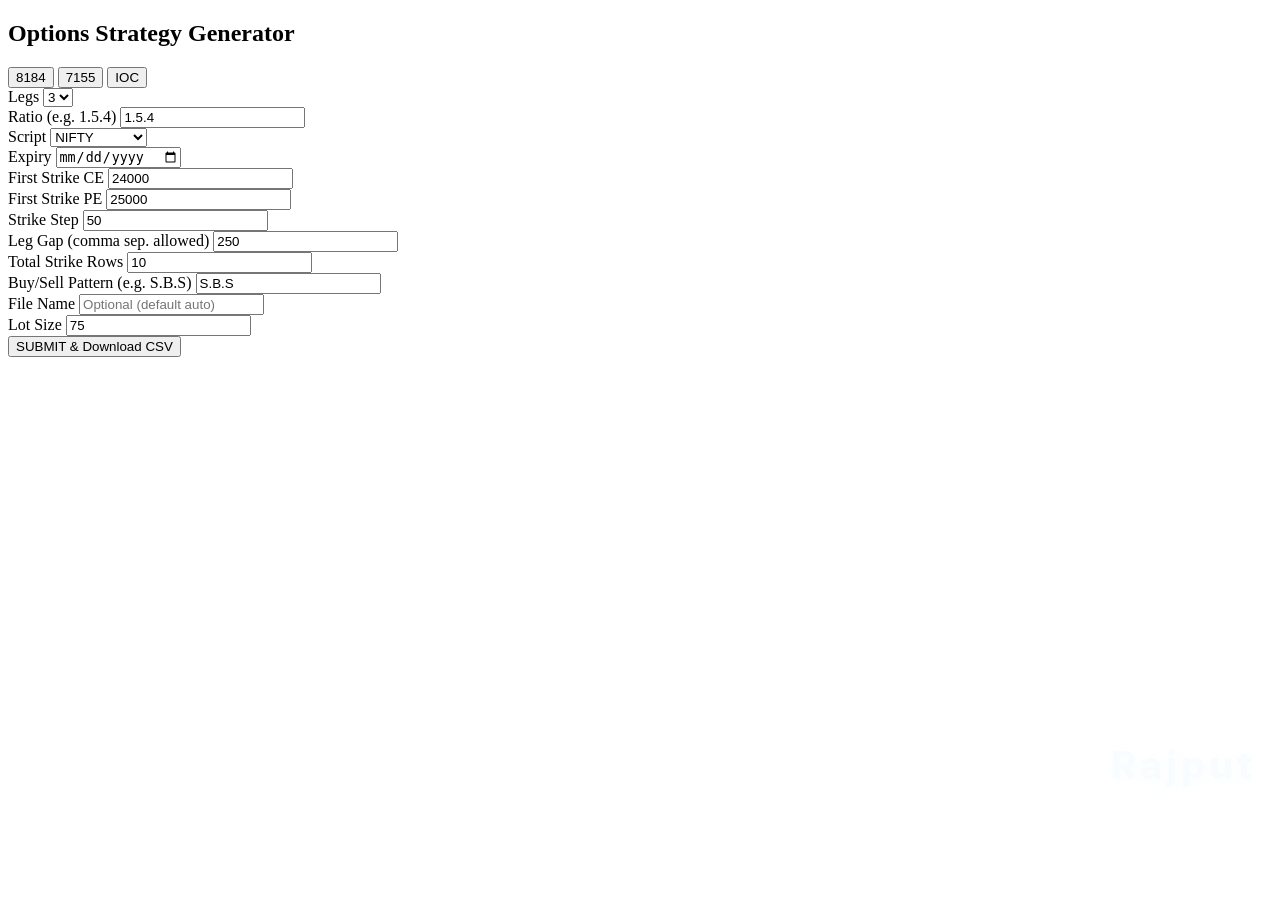
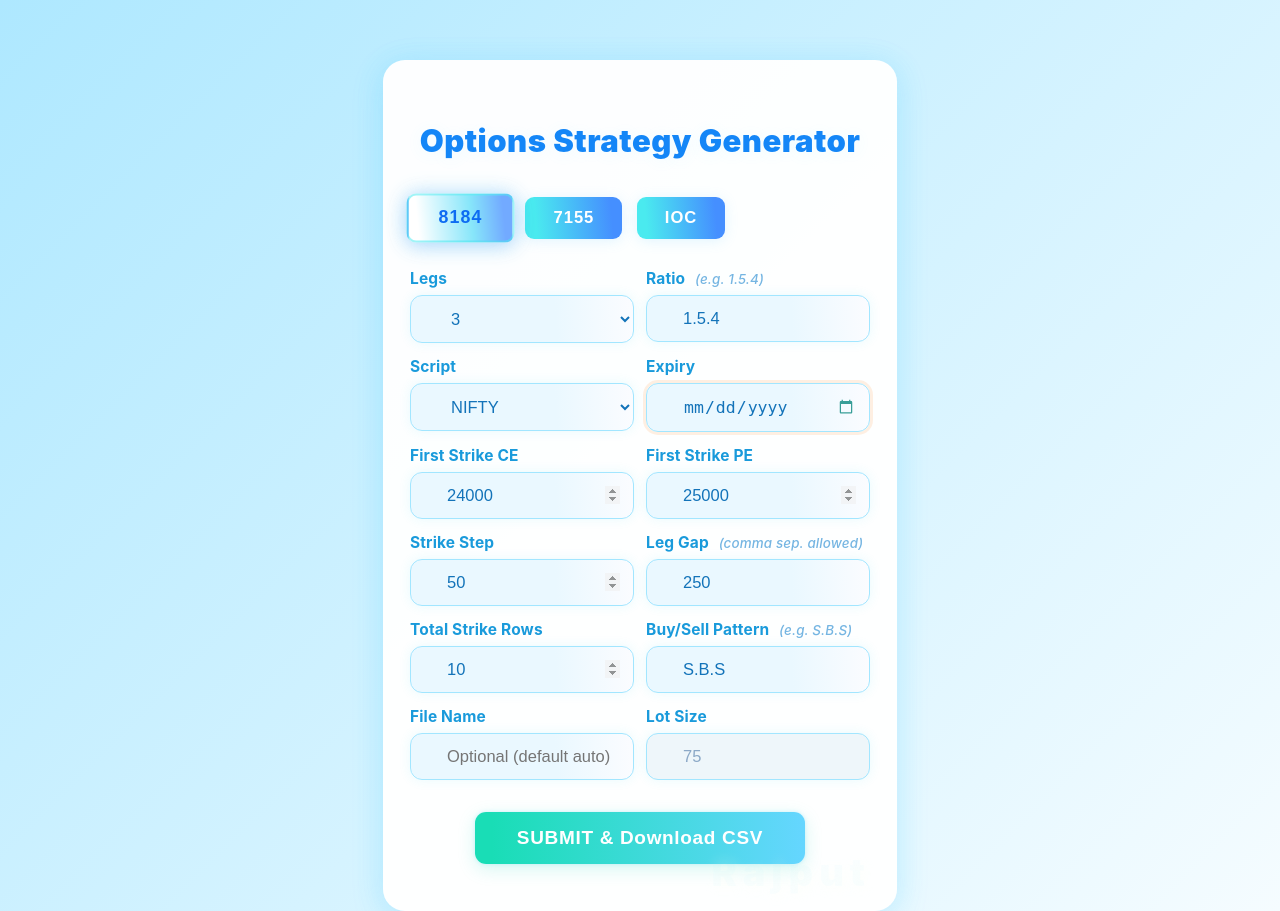
Before and after one commit to mohitrajput9800/Optionstrategy, a Flask app: page / in a window 1280 px wide. Before the commit the page ends 357 px from the top, so only its background shows below. Run offline with Flask 3, Linux system fonts and the light colour scheme.

Commit message:
Update form.html

```diff
--- a/templates/form.html
+++ b/templates/form.html
@@ -1,30 +1,167 @@
 <!DOCTYPE html>
-<html>
+<html lang="en">
 <head>
   <title>Options Strategy Generator</title>
   <meta charset="UTF-8">
-  <meta name="viewport" content="width=device-width,initial-scale=1.0">
+  <meta name="viewport" content="width=device-width, initial-scale=1">
   <style>
-    /* Stylish + watermark code, see my previous code for details (use as given) */
-    /* ... CSS as in my last reply ... */
+/* Reset & base */
+body {
+  margin: 0;
+  padding: 0;
+  min-height: 100vh;
+  background: linear-gradient(135deg, #aee8ff 0%, #f5fcff 100%);
+  font-family: 'Inter', 'Segoe UI', 'Roboto', Arial, sans-serif;
+}
+
+/* Main Card */
+.box {
+  max-width: 460px;
+  background: rgba(255,255,255,0.97);
+  margin: 60px auto 0 auto;
+  border-radius: 22px;
+  box-shadow: 0 8px 32px rgba(67,202,255,0.18), 0 2px 30px #1bd0ff18;
+  padding: 36px 27px 36px 27px;
+  position: relative;
+  overflow: hidden;
+  z-index: 1;
+  /* card glass glow */
+}
 .box:after {
   content: "Rajput";
   position: absolute;
-      bottom: 12px;
-      right: 24px;
+  bottom: 16px;
+  right: 26px;
+  z-index: 0;
   font-size: 38px;
-      font-weight: 800;
-      color: #4bb4fc17;
-      font-family: 'Inter', 'Segoe UI', Arial, sans-serif;
+  font-weight: 900;
+  letter-spacing: 6px;
+  color: #5ad7fb29;
+  font-family: 'Montserrat', 'Inter', Arial, sans-serif;
+  opacity: 0.19;
+  user-select: none;
   pointer-events: none;
-      z-index: 0;
-      white-space: nowrap;
-      letter-spacing: 4px;
-      user-select: none;
-      opacity: 0.30;
-      text-shadow: 0 2px 16px #66d3ff20, 2px 4px 10px #fff2;
+  filter: blur(0.4px);
+  text-shadow: 0 5px 24px #8beeff11, 2px 3px 11px #ffe;
 }
-    /* rest: ... (see my previous reply for full stylish look!) ... */
+
+/* Main header */
+h2 {
+  font-size: 31px;
+  font-weight: 900;
+  letter-spacing: 0.5px;
+  color: #1486f7;
+  text-align: center;
+  margin-bottom: 36px;
+  text-shadow: 0 2px 16px #56e0fc15;
+}
+
+/* Mode buttons */
+.button-row#modebuttons {
+  margin-bottom: 26px;
+}
+.btnmode {
+  background: linear-gradient(84deg, #4aeaef 12%, #458fff 88%);
+  color: #fff;
+  font-size: 16.6px;
+  font-weight: bold;
+  border-radius: 9px;
+  padding: 11px 28px;
+  margin-right: 10px;
+  margin-bottom: 2px;
+  border: none;
+  cursor: pointer;
+  letter-spacing: 1px;
+  transition: background 0.18s, box-shadow 0.18s, transform 0.13s;
+  box-shadow: 0 2px 13px #64cafe2e;
+}
+.btnmode.active,
+.btnmode:active {
+  background: linear-gradient(84deg, #fff 10%, #87e6fa 60%, #72aaff 90%);
+  color: #0e6cf2;
+  box-shadow: 0 2px 24px #4afaee30, 0 2px 18px #1565f54c;
+  border: 2px solid #4aeaef86;
+  font-weight: bold;
+  transform: scale(1.07);
+}
+.btnmode:last-child { margin-right: 0; }
+
+/* Form Layout */
+.form-row { display: flex; flex-wrap: wrap; gap: 20px 12px; margin-bottom: 13px;}
+.form-col {flex: 1 1 44%; min-width: 160px; display: flex; flex-direction: column;}
+label {
+  font-size: 15.5px;
+  color: #199adb;
+  font-weight: 700;
+  letter-spacing: 0.14px;
+  margin-bottom: 7px;
+}
+input, select {
+  font-size: 16.5px;
+  padding: 13px 13px 13px 36px;
+  border: none;
+  border-radius: 12px;
+  outline: none;
+  background: linear-gradient(86deg,#eaf8ff 65%, #fbfcff 100%);
+  box-shadow: 0 0px 12px #30cef01a;
+  margin-bottom: 1px;
+  color: #1373b9;
+  border: 1.3px solid #a2e6ff;
+  transition: box-shadow 0.17s, border 0.13s, background 0.19s;
+}
+input:focus, select:focus {
+  background: #fff;
+  box-shadow: 0 0 0 3px #4bb4fc50;
+  border: 1.3px solid #22bae6;
+  color: #0f537d;
+}
+input[readonly] { background: #eef6fa; color: #8ca9c7; }
+input[type="date"]::-webkit-calendar-picker-indicator {
+  filter: invert(47%) sepia(63%) saturate(350%) hue-rotate(127deg);
+}
+input[type=number]::-webkit-inner-spin-button { opacity: .60; }
+input:invalid { box-shadow: 0 0 0 3px #ff9f522a; }
+.form-col input:disabled, .form-col select:disabled { background: #eef2fa; opacity: 0.7;}
+.note { font-size: 13.4px; color: #75b5e2; font-style: italic; font-weight: 470; margin-left: 6px; }
+::-webkit-scrollbar { width: 7px; background: #e7f3fa; }
+::-webkit-scrollbar-thumb { background: #4bb4fc61; border-radius: 26px; }
+
+/* Buttons in form */
+.button-row:not(#modebuttons) {
+  margin-top: 31px;
+  margin-bottom: 11px;
+  display: flex;
+  justify-content: center;
+  gap: 12px;
+}
+button[type="submit"] {
+  background: linear-gradient(90deg, #19ddb6 5%, #65d6ff 100%);
+  color: #fff;
+  font-size: 19px;
+  border-radius: 11px;
+  border: none;
+  padding: 15px 42px;
+  cursor: pointer;
+  font-weight: bold;
+  box-shadow: 0 5px 18px #18cfb72d, 0 0 4px #36cafc33;
+  letter-spacing: 0.67px;
+  transition: background 0.15s, box-shadow 0.15s, transform 0.12s;
+}
+button[type="submit"]:hover {
+  background: linear-gradient(85deg, #13af8c 10%, #32acee 100%);
+  color: #fff;
+  box-shadow: 0 7px 22px #4df6bc13;
+  transform: translateY(-1.5px) scale(1.015);
+}
+
+/* Responsive */
+@media (max-width: 650px) {
+  .box { max-width: 99vw; padding: 10px 2vw 18px 2vw;}
+  .form-row { flex-direction: column; gap: 4px 0; }
+  .form-col { min-width: 0; }
+  .button-row { flex-direction:column; align-items:stretch; gap:9px;}
+  button, .btnmode, button[type='submit'] { width: 100%; }
+}
   </style>
 </head>
 <body>
@@ -37,8 +174,6 @@
   </div>
   <form method="POST" action="/generate" autocomplete="off">
     <input type="hidden" name="mode" id="mode_field" value="8184">
-    <!-- all your field rows, as in previous reply, include lotSize as readonly -->
-    <!-- ... (use the layout from the previous modern HTML I posted above) ... -->
     <div class="form-row">
       <div class="form-col">
         <label for="legs">Legs</label>
```
Lines whose indentation alone changed are shown as unchanged.
